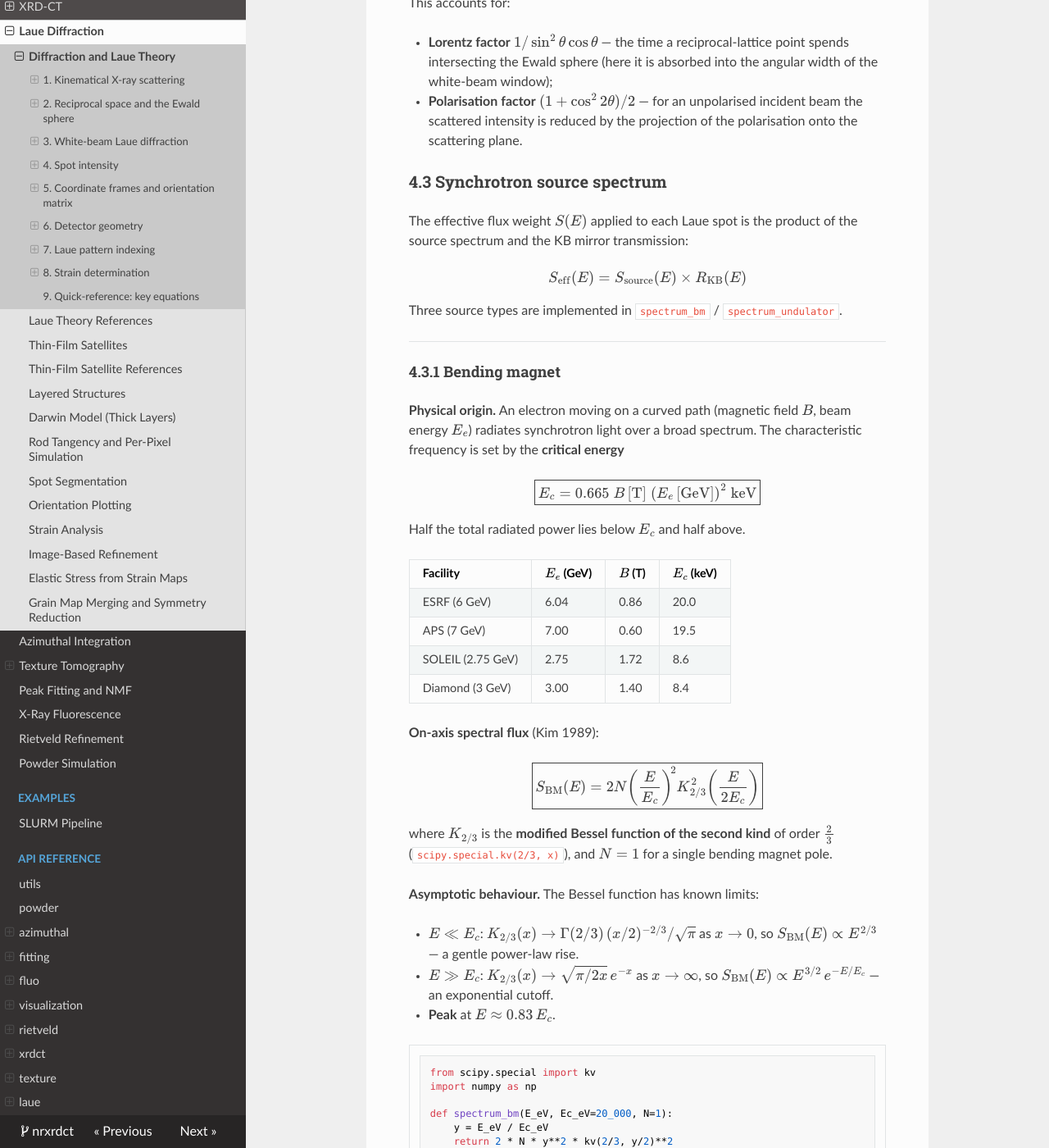
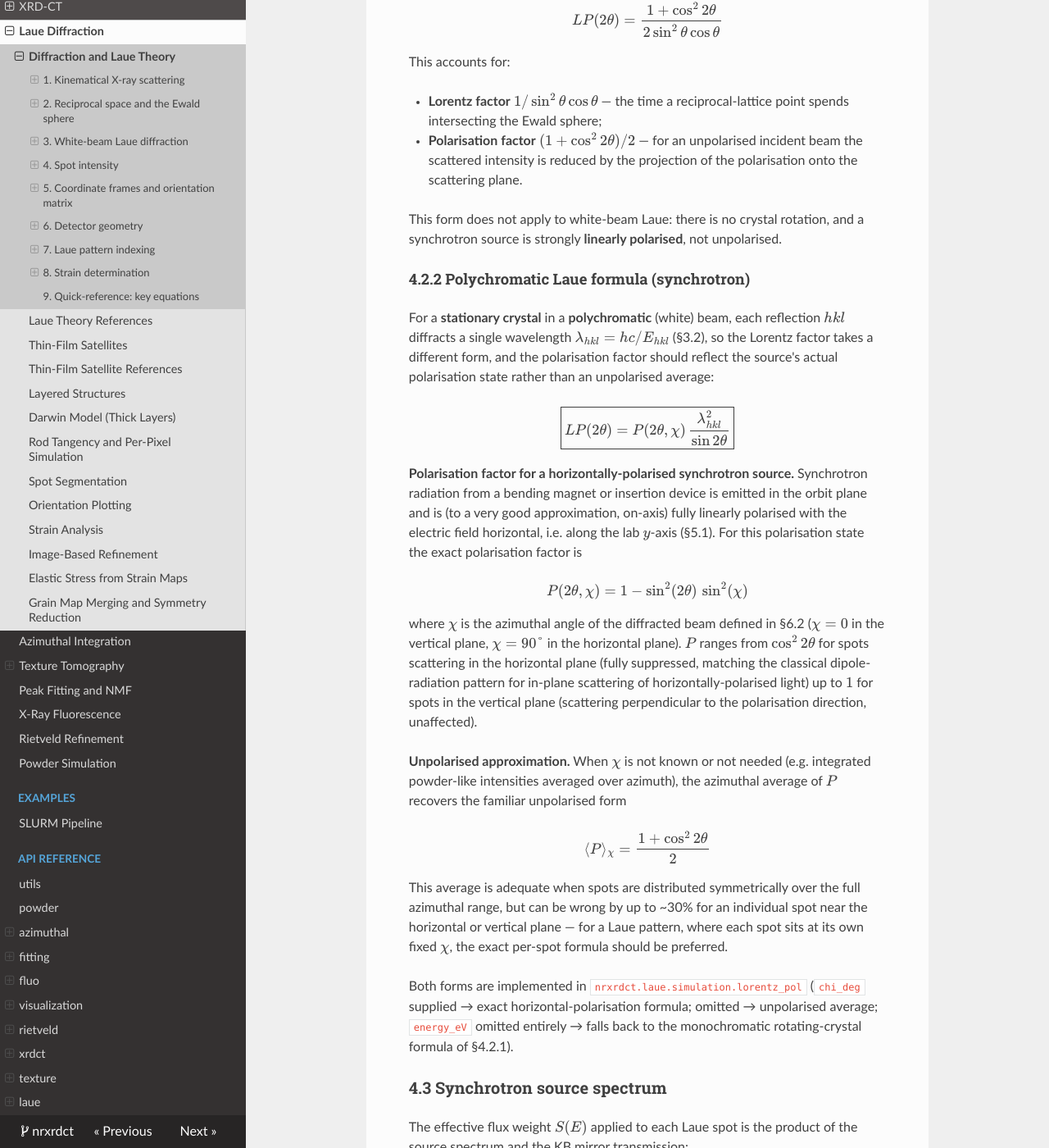
Before and after one commit to pedrodamas0803/nrxrdct, an MkDocs documentation site: the page built from docs/user-guide/laue_theory.md, in a window 1280 px wide and 1400 px high, scrolled down 3405 px. Shown: the whole window at 82% size. Built offline with MkDocs 1.6.1, drawn with Linux system fonts in a browser that asks for light colours; nearby versions of some CDN libraries; some of the changed text lies outside the part shown.

Commit message:
change polarization docs

```diff
--- a/docs/user-guide/laue_theory.md
+++ b/docs/user-guide/laue_theory.md
@@ -174,7 +174,11 @@ Henke tables.  *xrayutilities* handles this automatically via
 
 ### 4.2 Lorentz–polarisation factor
 
-For an **unpolarised** beam the Lorentz–polarisation (LP) factor is
+#### 4.2.1 Monochromatic, rotating-crystal formula
+
+For a **monochromatic** beam and a rotating (powder/single-crystal
+diffractometer) geometry, the classic unpolarised Lorentz–polarisation (LP)
+factor is
 
 $$
 LP(2\theta) = \frac{1 + \cos^2 2\theta}{2\sin^2\theta\cos\theta}
@@ -183,11 +187,63 @@ $$
 This accounts for:
 
 - **Lorentz factor** $1/\sin^2\theta\cos\theta$ — the time a reciprocal-lattice
-  point spends intersecting the Ewald sphere (here it is absorbed into the
-  angular width of the white-beam window);
+  point spends intersecting the Ewald sphere;
 - **Polarisation factor** $(1+\cos^2 2\theta)/2$ — for an unpolarised incident
   beam the scattered intensity is reduced by the projection of the polarisation
   onto the scattering plane.
+
+This form does not apply to white-beam Laue: there is no crystal rotation, and
+a synchrotron source is strongly **linearly polarised**, not unpolarised.
+
+#### 4.2.2 Polychromatic Laue formula (synchrotron)
+
+For a **stationary crystal** in a **polychromatic** (white) beam, each
+reflection $hkl$ diffracts a single wavelength $\lambda_{hkl} = hc/E_{hkl}$
+(§3.2), so the Lorentz factor takes a different form, and the polarisation
+factor should reflect the source's actual polarisation state rather than an
+unpolarised average:
+
+$$
+\boxed{
+LP(2\theta) = P(2\theta,\chi)\,\frac{\lambda_{hkl}^2}{\sin 2\theta}
+}
+$$
+
+**Polarisation factor for a horizontally-polarised synchrotron source.**
+Synchrotron radiation from a bending magnet or insertion device is emitted
+in the orbit plane and is (to a very good approximation, on-axis) fully
+linearly polarised with the electric field horizontal, i.e. along the lab
+$y$-axis (§5.1). For this polarisation state the exact polarisation factor is
+
+$$
+P(2\theta,\chi) = 1 - \sin^2(2\theta)\,\sin^2(\chi)
+$$
+
+where $\chi$ is the azimuthal angle of the diffracted beam defined in §6.2
+($\chi = 0$ in the vertical plane, $\chi = 90°$ in the horizontal plane). $P$
+ranges from $\cos^2 2\theta$ for spots scattering in the horizontal plane
+(fully suppressed, matching the classical dipole-radiation pattern for
+in-plane scattering of horizontally-polarised light) up to $1$ for spots in
+the vertical plane (scattering perpendicular to the polarisation direction,
+unaffected).
+
+**Unpolarised approximation.** When $\chi$ is not known or not needed (e.g.
+integrated powder-like intensities averaged over azimuth), the azimuthal
+average of $P$ recovers the familiar unpolarised form
+
+$$
+\langle P\rangle_\chi = \frac{1+\cos^2 2\theta}{2}
+$$
+
+This average is adequate when spots are distributed symmetrically over the
+full azimuthal range, but can be wrong by up to ~30% for an individual spot
+near the horizontal or vertical plane — for a Laue pattern, where each spot
+sits at its own fixed $\chi$, the exact per-spot formula should be preferred.
+
+Both forms are implemented in `nrxrdct.laue.simulation.lorentz_pol`
+(`chi_deg` supplied → exact horizontal-polarisation formula; omitted →
+unpolarised average; `energy_eV` omitted entirely → falls back to the
+monochromatic rotating-crystal formula of §4.2.1).
 
 ### 4.3 Synchrotron source spectrum
 
@@ -652,5 +708,6 @@ analytically.
 | Photon energy | $E = hc/\lambda \approx 12398\,\text{eV}/\lambda[\text{Å}]$ |
 | Bragg angle | $\sin\theta = \lvert\mathbf{G}\rvert\lambda/(4\pi)$ |
 | Scattering angle | $2\theta = \arccos(\hat{k}_i\cdot\hat{k}_f)$ |
-| LP factor (unpolarised) | $LP = (1+\cos^2 2\theta)/(2\sin^2\theta\cos\theta)$ |
+| LP factor (monochromatic, unpolarised) | $LP = (1+\cos^2 2\theta)/(2\sin^2\theta\cos\theta)$ |
+| LP factor (Laue, synchrotron, horizontal pol.) | $LP = \left[1-\sin^2(2\theta)\sin^2\chi\right]\lambda_{hkl}^2/\sin 2\theta$ |
 | BM critical energy (ESRF) | $E_c \approx 0.665\,B[\text{T}]\,(E_e[\text{GeV}])^2\,\text{keV}$ |
```
